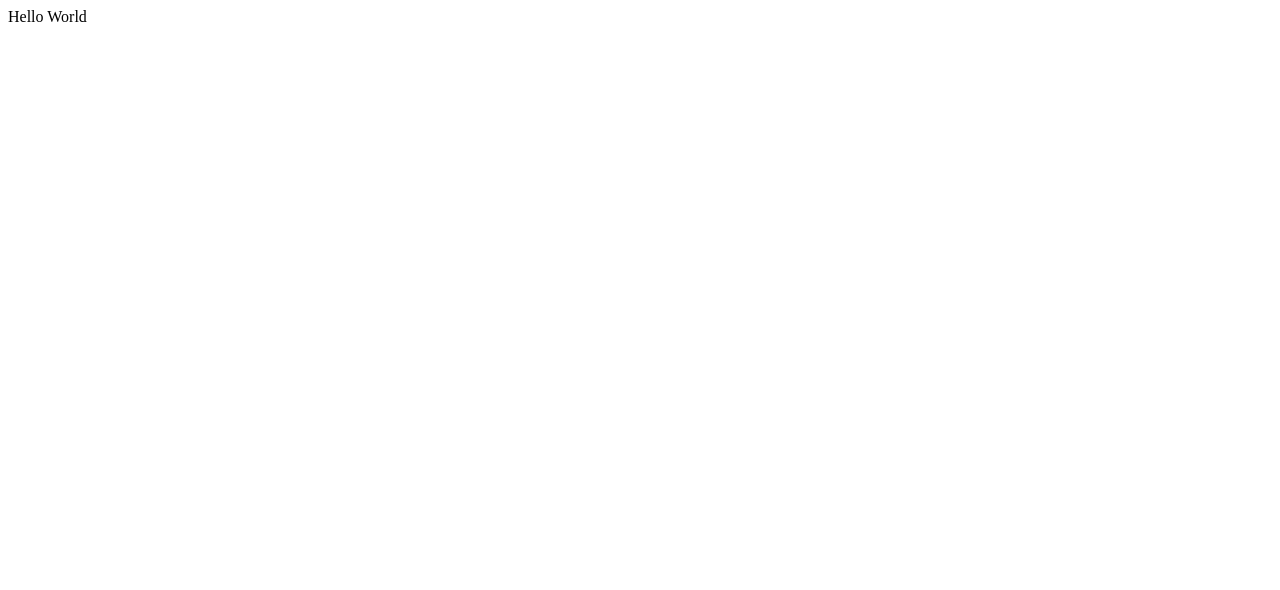
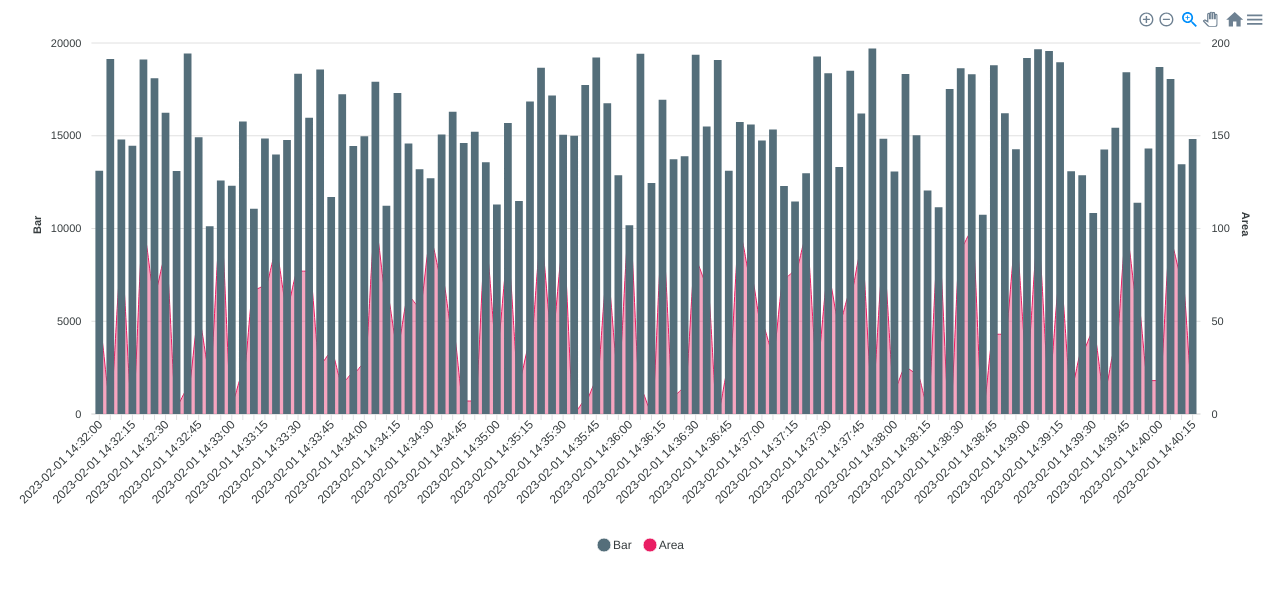
Before and after one commit to wanted-pre-7/pre-onboarding-9th-3-7, a React (Vite) app: page / in a window 1280 px wide. Shown: the top 590 px of the page. Built offline with nearby package versions, Linux system fonts and the light colour scheme; the HTML template or start-up script is replaced by a standard one.

Commit message:
feat[#2, #3, #4, #5, #6]: apexcharts로 시계열 차트 구현

```diff
--- a/src/App.tsx
+++ b/src/App.tsx
@@ -1,5 +1,25 @@
+import { useEffect, useState } from "react";
+import { getMockDatas } from "./api/apis";
+import Chart from "./components/Chart";
+import type { IChart } from "./types/chart";
+
 const App = () => {
-  return <div className="App">Hello World</div>;
+  const [chartData, setChartData] = useState<IChart>({});
+
+  useEffect(() => {
+    const getChartList = async () => {
+      const res = await getMockDatas();
+      setChartData(res.data.response);
+    };
+
+    getChartList();
+  }, []);
+
+  return (
+    <div className="App">
+      <Chart data={chartData} />
+    </div>
+  );
 };
 
 export default App;
--- /dev/null
+++ b/src/components/Chart.tsx
@@ -0,0 +1,105 @@
+import type { ApexOptions } from "apexcharts";
+import { useRef } from "react";
+import ApexCharts from "react-apexcharts";
+import type { IAreaData, IBarData, IChart } from "../types/chart";
+
+const Chart = ({ data }: IChart) => {
+  const barColor = "#546E7A";
+  const areaColor = "#E91E63";
+  const chartHeight = 550;
+
+  const chartRef = useRef(null);
+
+  const areaData: IAreaData[] = Object.entries(data)?.map(
+    ([x, { id, value_area }]) => ({
+      id,
+      y: value_area,
+      x,
+    }),
+  );
+  const barData: IBarData[] = Object.entries(data)?.map(
+    ([x, { id, value_bar }]) => ({
+      id,
+      y: value_bar,
+      x,
+    }),
+  );
+  const categoryData = Object.keys(data);
+
+  const options: ApexOptions = {
+    chart: {
+      width: "100%",
+      zoom: {
+        enabled: true,
+      },
+      selection: {
+        enabled: false,
+      },
+    },
+    stroke: {
+      width: [0, 1],
+      curve: "smooth",
+    },
+    title: {
+      text: "",
+    },
+    colors: [barColor, areaColor],
+    fill: {
+      opacity: [1, 0.4],
+      gradient: {
+        inverseColors: false,
+        shade: "light",
+        type: "vertical",
+        opacityFrom: 0.85,
+        opacityTo: 0.55,
+        stops: [0, 100, 100, 100],
+      },
+    },
+    xaxis: {
+      type: "category",
+      categories: categoryData,
+      tickPlacement: "on",
+    },
+    yaxis: [
+      {
+        title: {
+          text: "Bar",
+        },
+      },
+      {
+        opposite: true,
+        title: {
+          text: "Area",
+        },
+      },
+    ],
+  };
+
+  const series = [
+    {
+      name: "Bar",
+      type: "bar",
+      data: barData,
+    },
+    {
+      name: "Area",
+      type: "area",
+      data: areaData,
+    },
+  ];
+
+  return (
+    <>
+      <div id="chart">
+        <ApexCharts
+          options={options}
+          series={series}
+          type="line"
+          height={chartHeight}
+          ref={chartRef}
+        />
+      </div>
+    </>
+  );
+};
+export default Chart;
```
